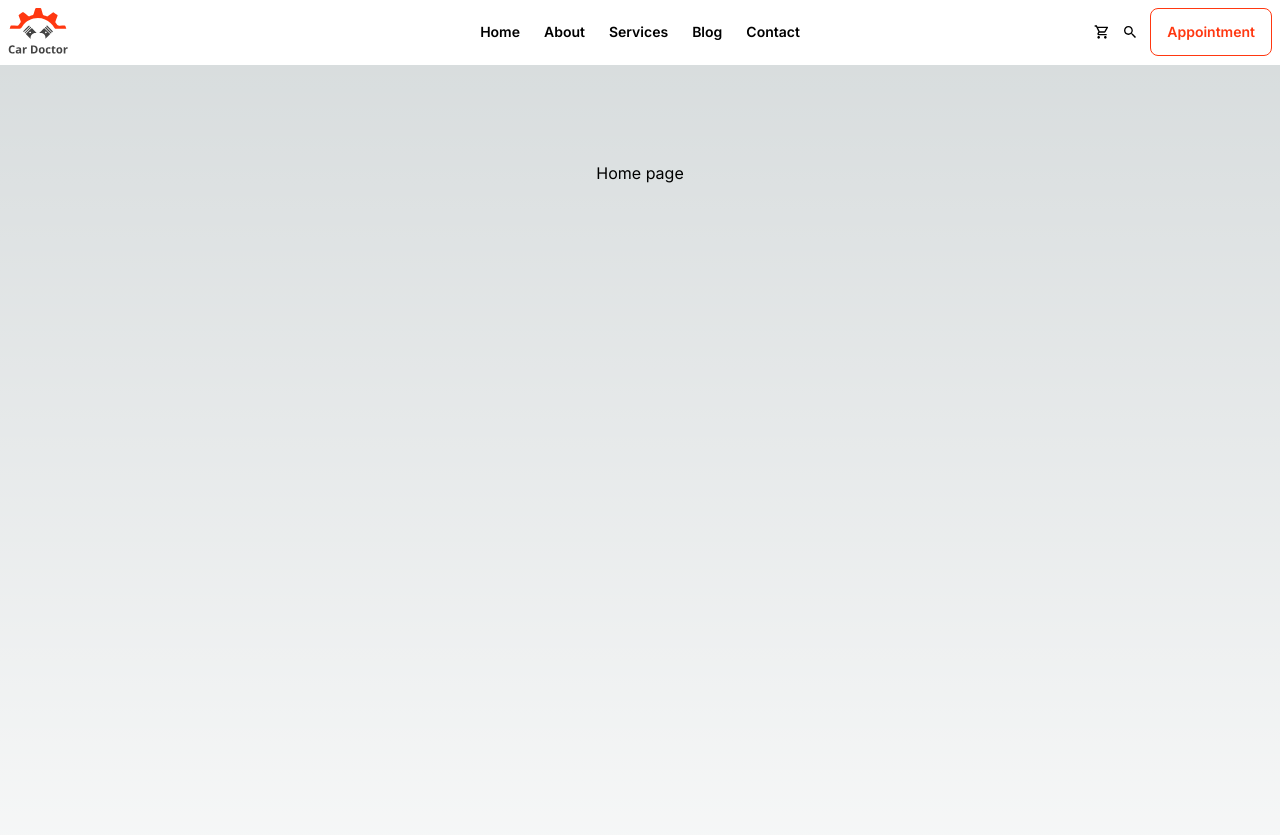
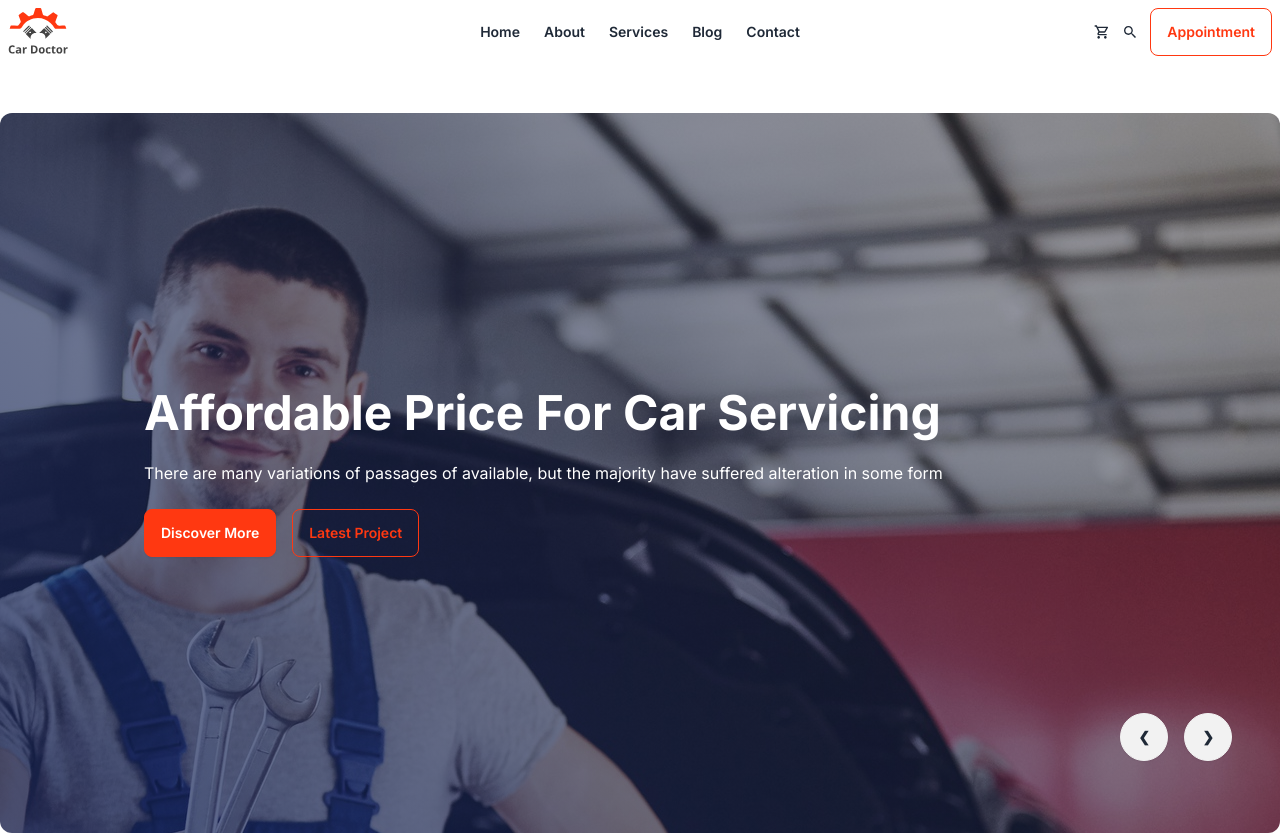
Before and after one commit to MdAlAmin212104/car_doctor_next, a Next.js app: page / in a window 1280 px wide. Shown: the top 835 px of the page. Built offline with nearby package versions, Linux system fonts and the light colour scheme.

Commit message:
banner section added

```diff
--- /dev/null
+++ b/src/app/components/Homepage/Banner.jsx
@@ -0,0 +1,65 @@
+import React from "react";
+
+const Banner = () => {
+  return (
+    <div className="carousel w-full container mx-auto rounded-xl mt-12">
+      {banners.map((banner, index) => (
+        <div
+            style={{
+                backgroundImage : `linear-gradient(45deg, rgba(7, 25, 82, 0.7), rgba(0, 0, 0, 0.3)), url(/assets/images/banner/${index+1}.jpg)`
+            }}
+            id={`slide${index+1}`}
+            key={index}
+            className="carousel-item relative w-full h-[90vh] bg-top bg-no-repeat">
+          <div className="h-full w-full flex items-center pl-36 text-white">
+            <div className="space-y-6">
+                <h1 className="text-5xl font-bold">{banner.title}</h1>
+                <p>{banner.description}</p>
+                <button className="btn btn-primary mr-4">Discover More</button>
+                <button className="btn btn-primary btn-outline">Latest Project</button>
+            </div>
+          </div>
+          <div className="absolute bottom-12 right-12 flex -translate-y-1/2 transform justify-between">
+            <a href={banner.prev} className="btn btn-circle mr-4">
+              ❮
+            </a>
+            <a href={banner.next} className="btn btn-circle">
+              ❯
+            </a>
+          </div>
+        </div>
+      ))}
+    </div>
+  );
+};
+const banners = [
+  {
+    title: "Affordable Price For Car Servicing",
+    description:
+      "There are many variations of passages of  available, but the majority have suffered alteration in some form",
+    next: "#slide2",
+    prev: "#slide4",
+  },
+  {
+    title: "Affordable Price For Car Servicing",
+    description:
+      "There are many variations of passages of  available, but the majority have suffered alteration in some form",
+    next: "#slide3",
+    prev: "#slide1",
+  },
+  {
+    title: "Affordable Price For Car Servicing",
+    description:
+      "There are many variations of passages of  available, but the majority have suffered alteration in some form",
+    next: "#slide4",
+    prev: "#slide2",
+  },
+  {
+    title: "Affordable Price For Car Servicing",
+    description:
+      "There are many variations of passages of  available, but the majority have suffered alteration in some form",
+    next: "#slide1",
+    prev: "#slide3",
+  },
+];
+export default Banner;
--- a/src/app/components/Homepage/Homepage.jsx
+++ b/src/app/components/Homepage/Homepage.jsx
@@ -1,10 +1,9 @@
 import React from 'react';
+import Banner from './Banner';
 
 const Homepage = () => {
     return (
-        <div>
-            Home page
-        </div>
+        <Banner/>
     );
 };
 
--- a/src/app/globals.css
+++ b/src/app/globals.css
@@ -1,33 +1,3 @@
 @tailwind base;
 @tailwind components;
 @tailwind utilities;
-
-:root {
-  --foreground-rgb: 0, 0, 0;
-  --background-start-rgb: 214, 219, 220;
-  --background-end-rgb: 255, 255, 255;
-}
-
-@media (prefers-color-scheme: dark) {
-  :root {
-    --foreground-rgb: 255, 255, 255;
-    --background-start-rgb: 0, 0, 0;
-    --background-end-rgb: 0, 0, 0;
-  }
-}
-
-body {
-  color: rgb(var(--foreground-rgb));
-  background: linear-gradient(
-      to bottom,
-      transparent,
-      rgb(var(--background-end-rgb))
-    )
-    rgb(var(--background-start-rgb));
-}
-
-@layer utilities {
-  .text-balance {
-    text-wrap: balance;
-  }
-}
--- a/src/app/layout.js
+++ b/src/app/layout.js
@@ -6,8 +6,8 @@ import Footer from "./components/shared/Footer";
 const inter = Inter({ subsets: ["latin"] });
 
 export const metadata = {
-  title: "Create Next App",
-  description: "Generated by create next app",
+  title: "Car Doctor Pro",
+  description: "Car Reaper Workshops",
 };
 
 export default function RootLayout({ children }) {
--- a/src/app/page.js
+++ b/src/app/page.js
@@ -3,7 +3,7 @@ import Homepage from "./components/Homepage/Homepage";
 
 export default function Home() {
   return (
-    <main className="flex min-h-screen flex-col items-center justify-between p-24">
+    <main className="flex min-h-screen flex-col items-center justify-between">
       <Homepage/>
     </main>
   );
```
